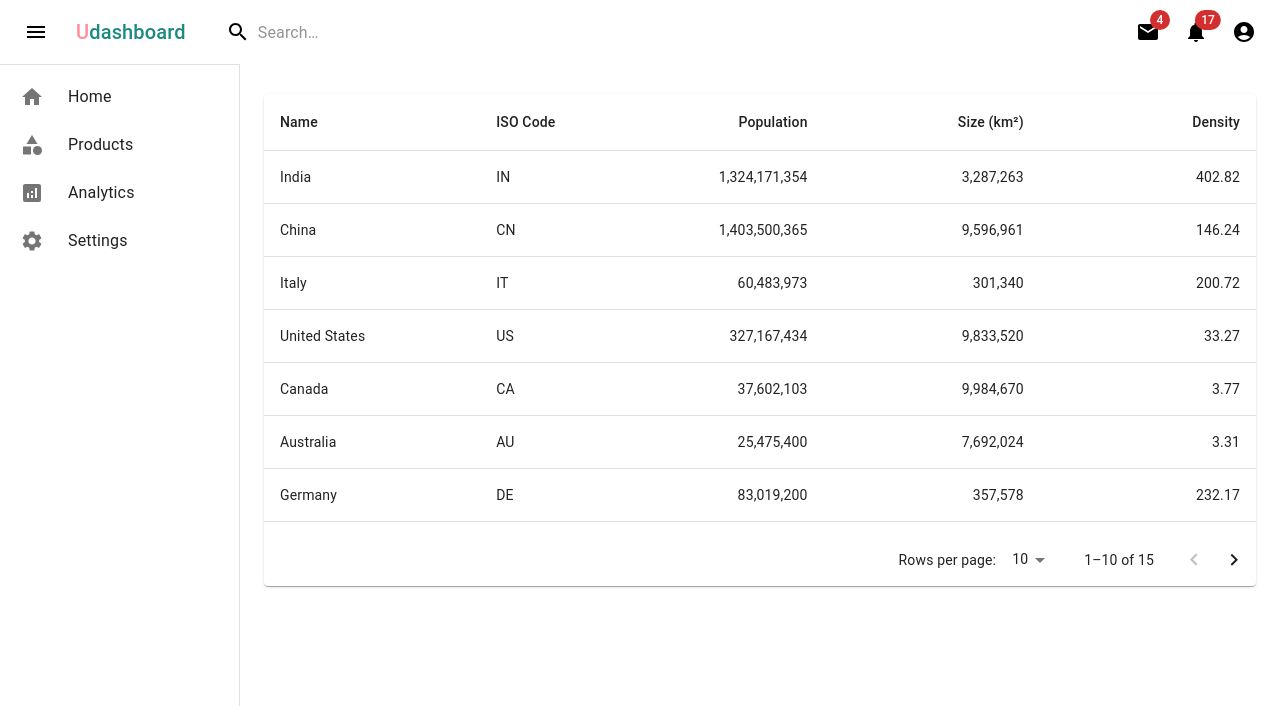
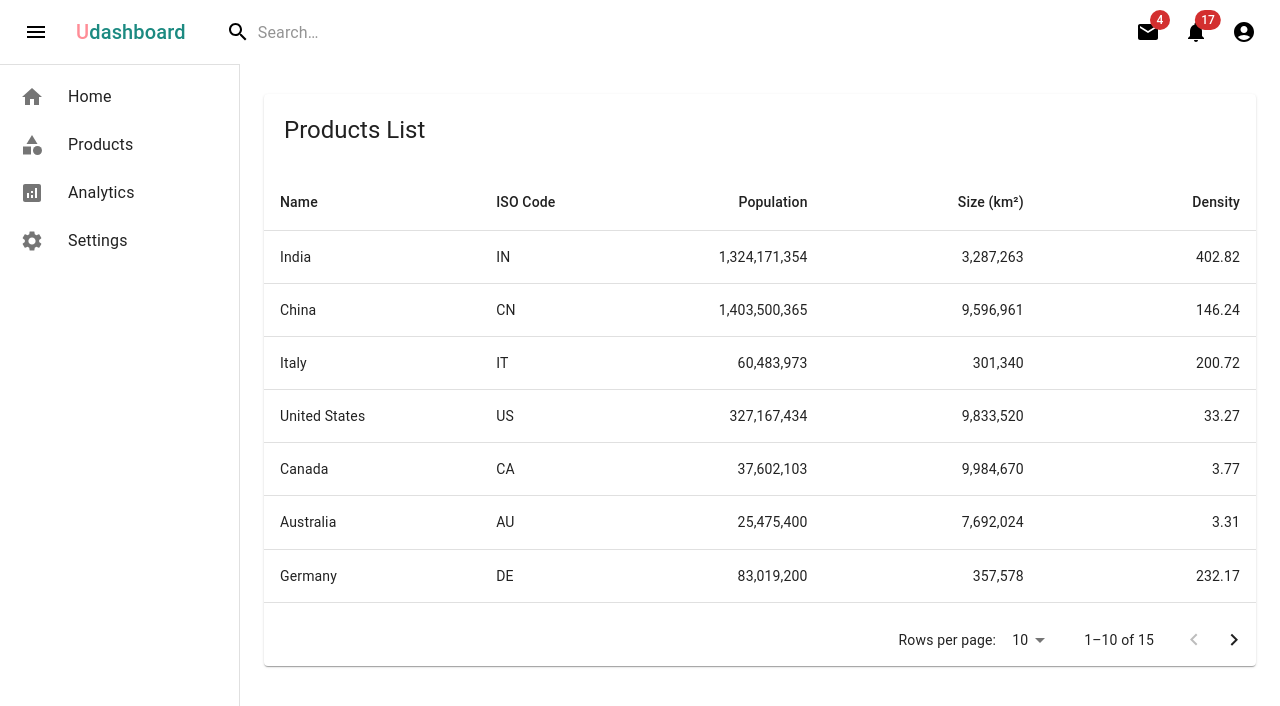
Before and after one commit to shubhamsinha21/UDashboard, a React (Create React App) app: page /products in a window 1280 px wide. Shown: the top 706 px of the page. Built offline with nearby package versions, Linux system fonts and the light colour scheme.

Commit message:
Firebase  🎆Installed

```diff
--- a/package.json
+++ b/package.json
@@ -10,6 +10,7 @@
     "@testing-library/jest-dom": "^5.16.5",
     "@testing-library/react": "^13.4.0",
     "@testing-library/user-event": "^13.5.0",
+    "firebase": "^9.19.1",
     "react": "^18.2.0",
     "react-countup": "^6.4.2",
     "react-dom": "^18.2.0",
--- a/src/products/ProductsList.jsx
+++ b/src/products/ProductsList.jsx
@@ -7,6 +7,7 @@
 import TableHead from "@mui/material/TableHead";
 import TablePagination from "@mui/material/TablePagination";
 import TableRow from "@mui/material/TableRow";
+import Typography from "@mui/material/Typography";
 
 const columns = [
   { id: "name", label: "Name", minWidth: 170 },
@@ -72,6 +73,14 @@
 
   return (
     <Paper sx={{ width: "100%", overflow: "hidden" }}>
+      <Typography
+        gutterBottom
+        variant="h5"
+        component="div"
+        sx={{ padding: "20px" }}
+      >
+        Products List
+      </Typography>
       <TableContainer sx={{ maxHeight: 440 }}>
         <Table stickyHeader aria-label="sticky table">
           <TableHead>
```
Also changed, not shown: 1 other file (tests, documents, lock files or other folders).
